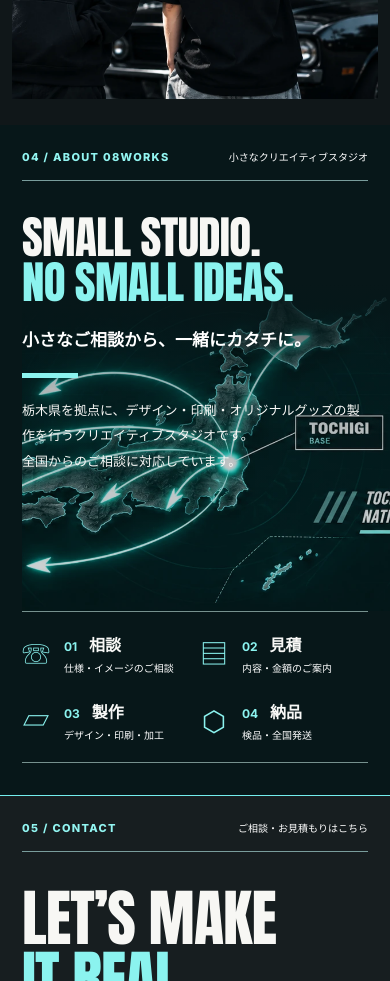
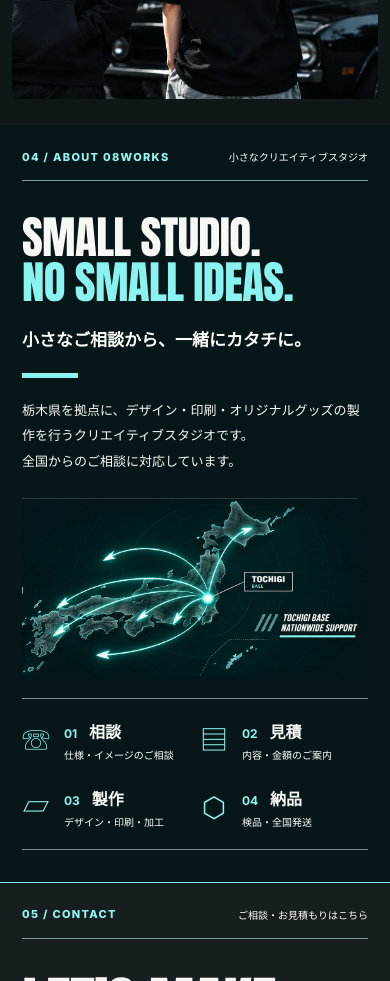
Before and after one commit to 08Works-jp/08works, a plain HTML site: page index.html in a window 390 px wide. Shown: the part 6033-7014 px from the top of the page. Drawn offline with nearby package versions, Linux system fonts and the light colour scheme; a web font is replaced by a local one.

Commit message:
Add files via upload

```diff
--- a/index.html
+++ b/index.html
@@ -112,6 +112,30 @@
  #originals .originals-inner{min-height:0}
 }
 </style>
+
+<style id="about-mobile-1067">
+/* Ver.10.67: ABOUT mobile-only: text and map occupy separate rows. */
+@media (max-width:760px) {
+  .studio-about .studio-about-main {
+    display:flex !important; flex-direction:column !important;
+    align-items:stretch !important; min-height:0 !important;
+  }
+  .studio-about .studio-copy {
+    width:100% !important; flex:none !important;
+    padding:34px 0 0 !important;
+  }
+  .studio-about .studio-about-photo {
+    position:relative !important; inset:auto !important;
+    display:block !important; width:100% !important;
+    height:auto !important; aspect-ratio:1094 / 575 !important;
+    flex:none !important; margin:24px 0 18px !important;
+    background-image:url('assets/about-tochigi-map-1066.webp') !important;
+    background-position:center center !important;
+    background-size:contain !important; background-repeat:no-repeat !important;
+    opacity:1 !important;
+  }
+}
+</style>
 </head><body>
 <header class="nav"><a aria-label="08Works ホーム" class="wordmark official-wordmark" href="#home"><img alt="08WORKS" src="assets/logo-08works-white.png"/></a><button aria-expanded="false" aria-label="メニューを開く" class="menu">MENU <span>☰</span></button><nav id="navigation"><a href="#services">SERVICES</a><a href="#works">WORKS</a><a href="#originals">ORIGINALS</a><a href="#about">ABOUT</a><a class="navcontact" href="#contact">CONTACT ↗</a></nav><a aria-label="08Works公式Instagramを開く" class="instagram-header" href="https://www.instagram.com/08works_official/" rel="noopener noreferrer" target="_blank" title="Instagram @08works_official"><svg aria-hidden="true" fill="none" height="23" stroke="currentColor" stroke-linecap="round" stroke-linejoin="round" stroke-width="1.8" viewbox="0 0 24 24" width="23"><rect height="20" rx="5" width="20" x="2" y="2"></rect><circle cx="12" cy="12" r="4"></circle><circle cx="17.5" cy="6.5" fill="currentColor" r="1" stroke="none"></circle></svg></a></header>
 <main><section class="hero" id="home"><div class="hero-grain"></div><div aria-hidden="true" class="fence-backdrop"></div><div aria-hidden="true" class="garage-floor"></div><div class="hero-content"><div class="neon-sign"><img alt="" aria-hidden="true" class="neon-back" src="assets/logo-ice-mint.png"/><img alt="08Works — Built for What's Next（3回タップでシークレットガレージ）" aria-label="08Worksロゴ" class="hero-logo neon-logo" id="secret-logo" role="button" src="assets/logo-ice-mint.png" tabindex="0"/></div><p class="hero-lead">BUILT FROM IDEAS.</p><p class="hero-ja">アイディアをカタチに。</p><p class="hero-description">ジャンルにとらわれず、発想からデザイン、そしてその先のモノづくりまで。</p><div class="actions"><a class="btn light" href="#contact">製作のご相談・お見積もり <span>↗</span></a><a class="btn outline" href="#services">できることを見る <span>↓</span></a></div></div></section>
```
